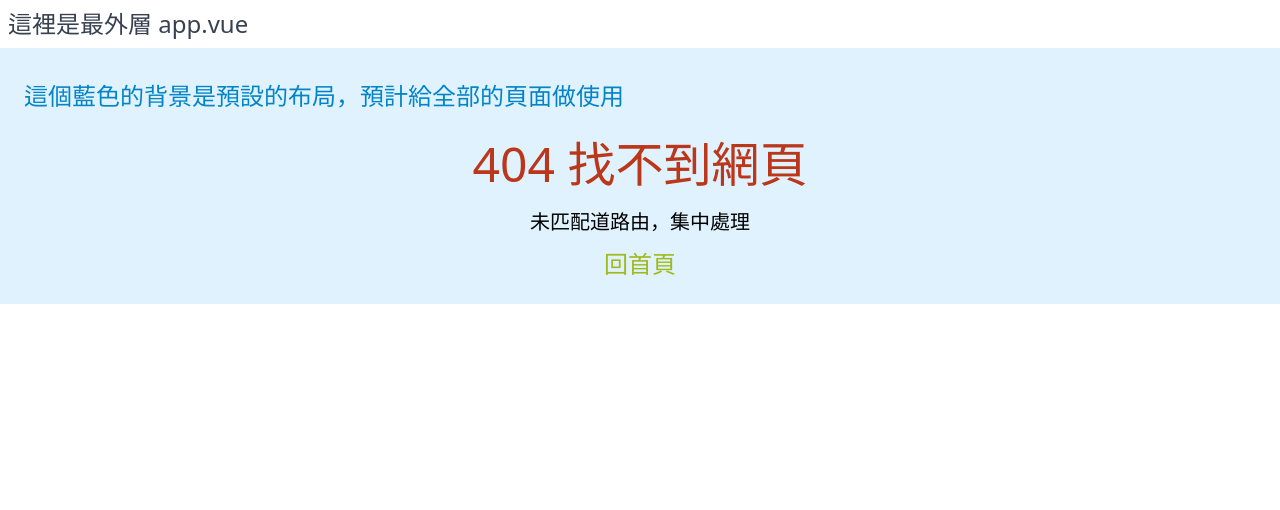
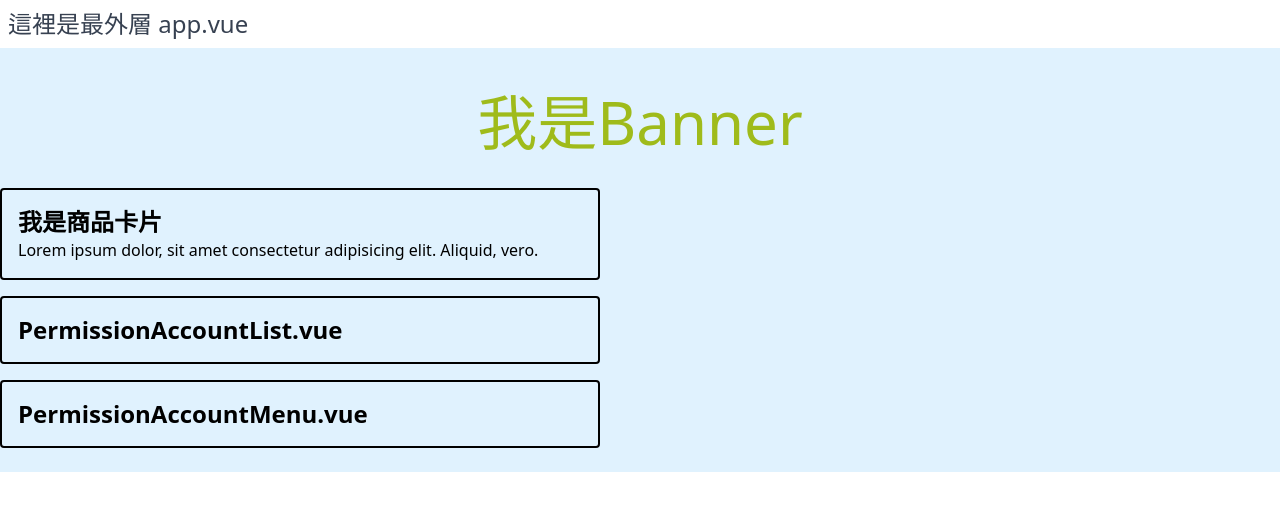
Before and after one commit to peter-3tgds/nuxt-practice-250102, a Nuxt app: page /component in a window 1280 px wide. Before the commit this address had no page. Shown: the top 510 px of the page. Built offline with nearby package versions, Linux system fonts and the light colour scheme.

Commit message:
feat: 元件建立

```diff
--- a/assets/stylesheet/main.scss
+++ b/assets/stylesheet/main.scss
@@ -12,7 +12,7 @@
 
 @layer components {
   .btn {
-    @apply px-2 py-1 rounded transition-colors hover:bg-opacity-90;
+    @apply px-2 py-1 rounded transition-colors hover:bg-opacity-90 min-w-[60px];
   }
 
   .btn-primary {
--- a/components/Product/Card.vue
+++ b/components/Product/Card.vue
@@ -1,6 +1,6 @@
 <template>
-  <div class="rounded border p-4">
-    <h2>{{ props.product.name }}</h2>
+  <div class="max-w-[600px] rounded border-2 border-black p-4">
+    <h2 class="text-2xl font-bold">{{ props.product.name }}</h2>
     <p>Lorem ipsum dolor, sit amet consectetur adipisicing elit. Aliquid, vero.</p>
   </div>
 </template>
--- /dev/null
+++ b/components/permission/account/PermissionAccountList.vue
@@ -0,0 +1,5 @@
+<template>
+  <div class="max-w-[600px] rounded border-2 border-black p-4 text-2xl font-bold">
+    PermissionAccountList.vue
+  </div>
+</template>
--- /dev/null
+++ b/components/permission/account/PermissionAccountMenu.vue
@@ -0,0 +1,5 @@
+<template>
+  <div class="max-w-[600px] rounded border-2 border-black p-4 text-2xl font-bold">
+    PermissionAccountMenu.vue
+  </div>
+</template>
--- a/layouts/default.vue
+++ b/layouts/default.vue
@@ -1,8 +1,8 @@
 <template>
   <div class="bg-sky-100 py-6">
-    <p class="px-6 py-2 text-2xl text-sky-600">
+    <!-- <p class="px-6 py-2 text-2xl text-sky-600">
       這個藍色的背景是預設的布局，預計給全部的頁面做使用
-    </p>
+    </p> -->
     <slot name="header" />
     <slot />
     <slot name="footer" />
--- /dev/null
+++ b/pages/component.vue
@@ -0,0 +1,17 @@
+<template>
+  <div class="container">
+    <div class="space-y-4">
+      <BannerCard />
+      <ProductCard :product="product" />
+      <PermissionAccountList />
+      <PermissionAccountMenu />
+    </div>
+  </div>
+</template>
+
+<script setup>
+const product = ref({
+  id: 1,
+  name: '我是商品卡片'
+})
+</script>
--- a/pages/index.vue
+++ b/pages/index.vue
@@ -1,6 +1,12 @@
 <template>
   <div class="container">
     <h1 class="py-5 text-center text-5xl text-primary">我是首頁</h1>
+    <ul class="mb-3 flex justify-center gap-2">
+      <li><button type="button" class="btn btn-primary" @click="week = 'all'">All</button></li>
+      <li><button type="button" class="btn btn-primary" @click="week = '1'">week1</button></li>
+      <li><button type="button" class="btn btn-primary" @click="week = '2'">week2</button></li>
+    </ul>
+    <template v-if="week === '1' || week === 'all'">
       <section class="mb-5">
         <h2 class="mb-2 text-center text-3xl text-primary">一般路由</h2>
         <nav>
@@ -78,5 +84,22 @@
           </ul>
         </nav>
       </section>
+    </template>
+    <template v-if="week === '2' || week === 'all'">
+      <section class="mb-5">
+        <h2 class="mb-2 text-center text-3xl text-primary">元件</h2>
+        <nav>
+          <ul class="flex items-center justify-center gap-x-3">
+            <li>
+              <nuxt-link to="/component" class="text-2xl text-secondary">/component</nuxt-link>
+            </li>
+          </ul>
+        </nav>
+      </section>
+    </template>
   </div>
 </template>
+
+<script setup>
+const week = ref('1')
+</script>
```
Lines whose indentation alone changed are shown as unchanged.
